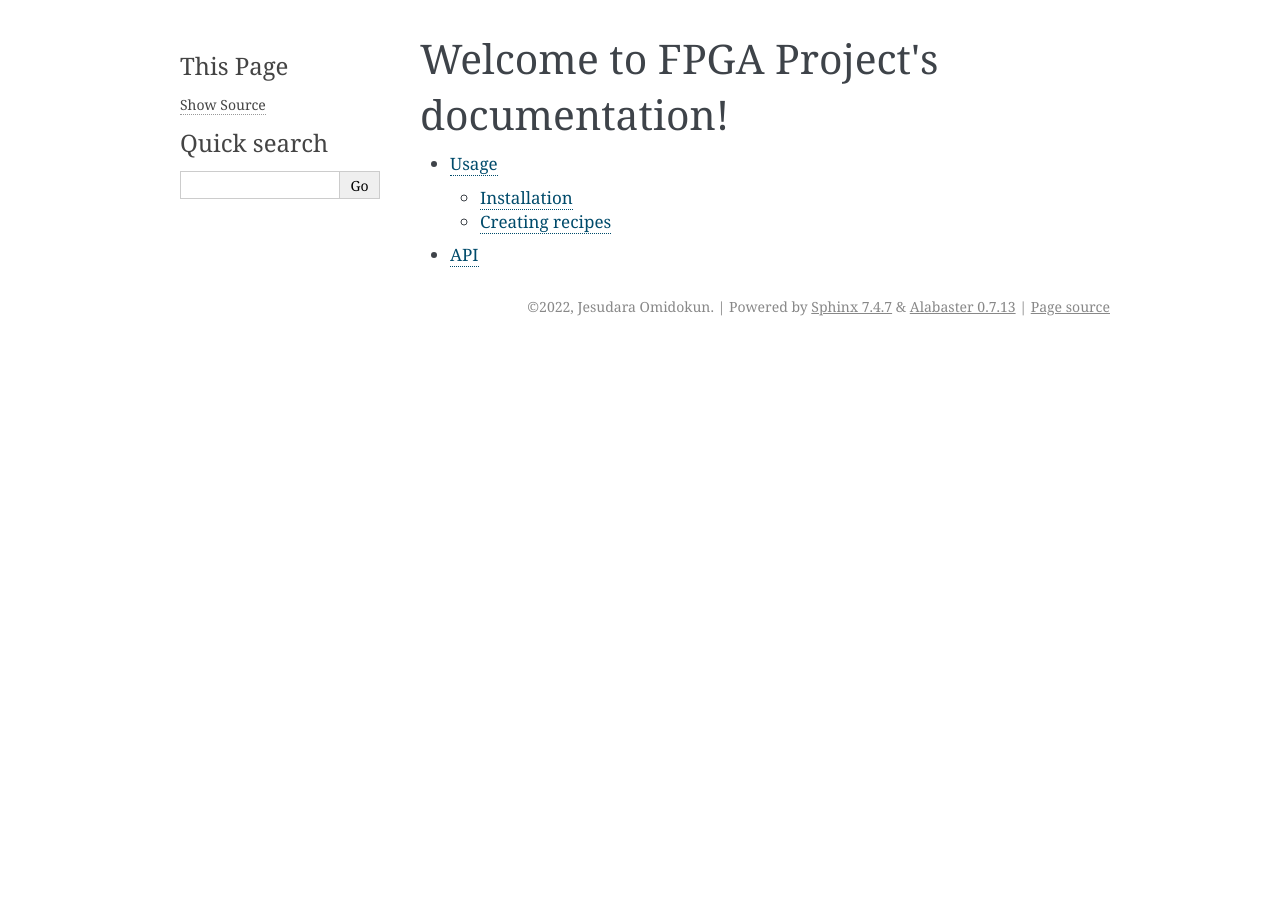
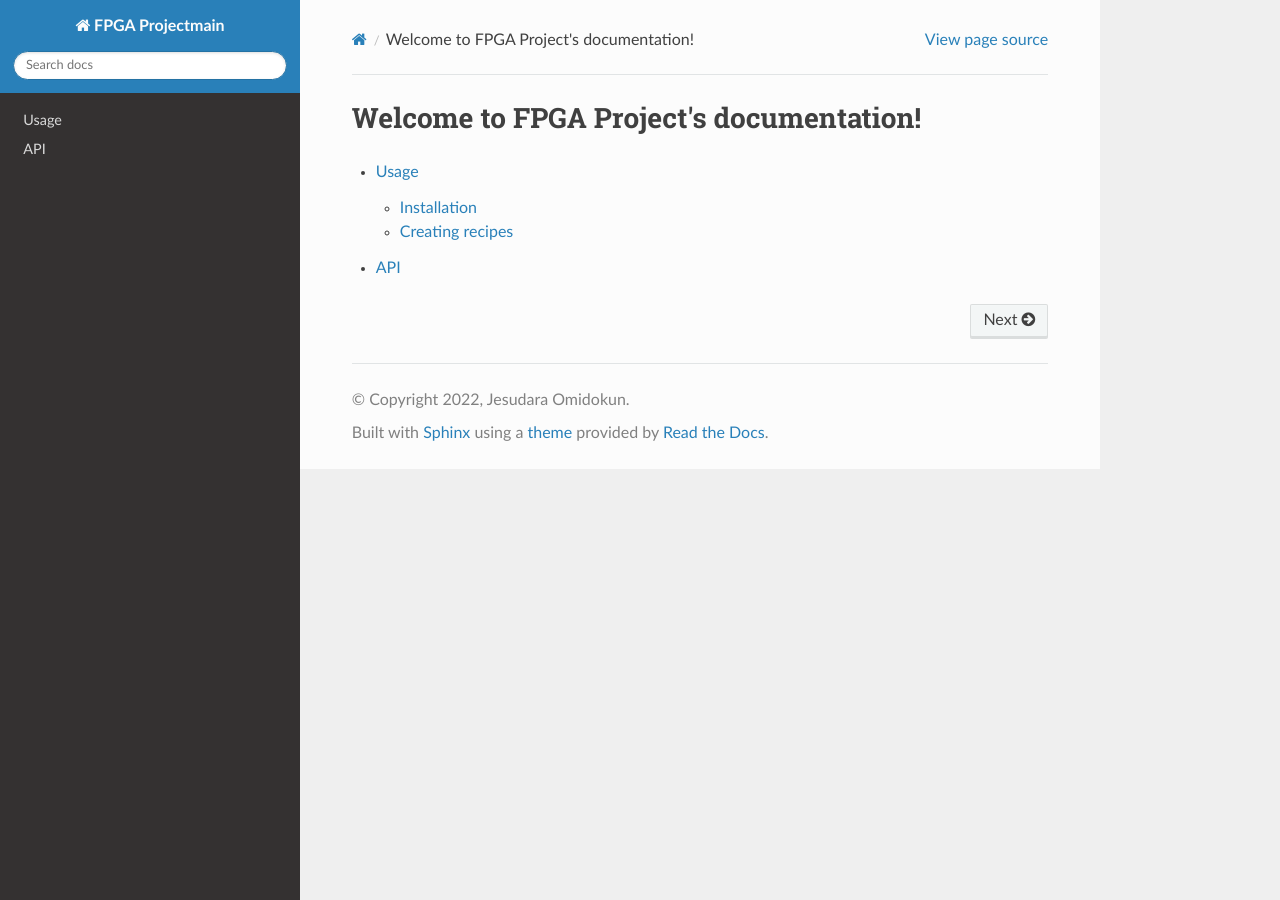
Before and after one commit to jomidokunMain/FPGA-Projectsmain, a Sphinx documentation site: the page built from docs/source/index.rst, in a window 1280 px wide. Built offline with Sphinx 7.4.7 and the Read the Docs theme 2.0.0, drawn with Linux system fonts in a browser that asks for light colours.

Commit message:
updatess

```diff
--- a/docs/source/conf.py
+++ b/docs/source/conf.py
@@ -6,7 +6,7 @@
 # -- Project information -----------------------------------------------------
 # https://www.sphinx-doc.org/en/master/usage/configuration.html#project-information
 
-project = 'FPGA Projects'
+project = 'FPGA Projectmain'
 copyright = '2022, Jesudara Omidokun'
 author = 'Jesudara Omidokun'
 release = '0.1'
@@ -16,7 +16,19 @@
 # https://www.sphinx-doc.org/en/master/usage/configuration.html#general-configuration
 
 
-extensions = ['myst_parser']
+extensions = [
+    'myst_parser'
+    'sphinx.ext.duration',
+    'sphinx.ext.doctest',
+    'sphinx.ext.autodoc',
+    'sphinx.ext.autosummary',
+    'sphinx.ext.intersphinx',    ]
+
+intersphinx_mapping = {
+    'python': ('https://docs.python.org/3/', None),
+    'sphinx': ('https://www.sphinx-doc.org/en/master/', None),
+}
+intersphinx_disabled_domains = ['std']
 
 templates_path = ['_templates']
 exclude_patterns = []
@@ -25,6 +37,9 @@
 
 # -- Options for HTML output -------------------------------------------------
 # https://www.sphinx-doc.org/en/master/usage/configuration.html#options-for-html-output
+# -- Options for HTML output
 
-html_theme = 'alabaster'
-html_static_path = ['_static']
+html_theme = 'sphinx_rtd_theme'
+
+# -- Options for EPUB output
+epub_show_urls = 'footnote'
```
